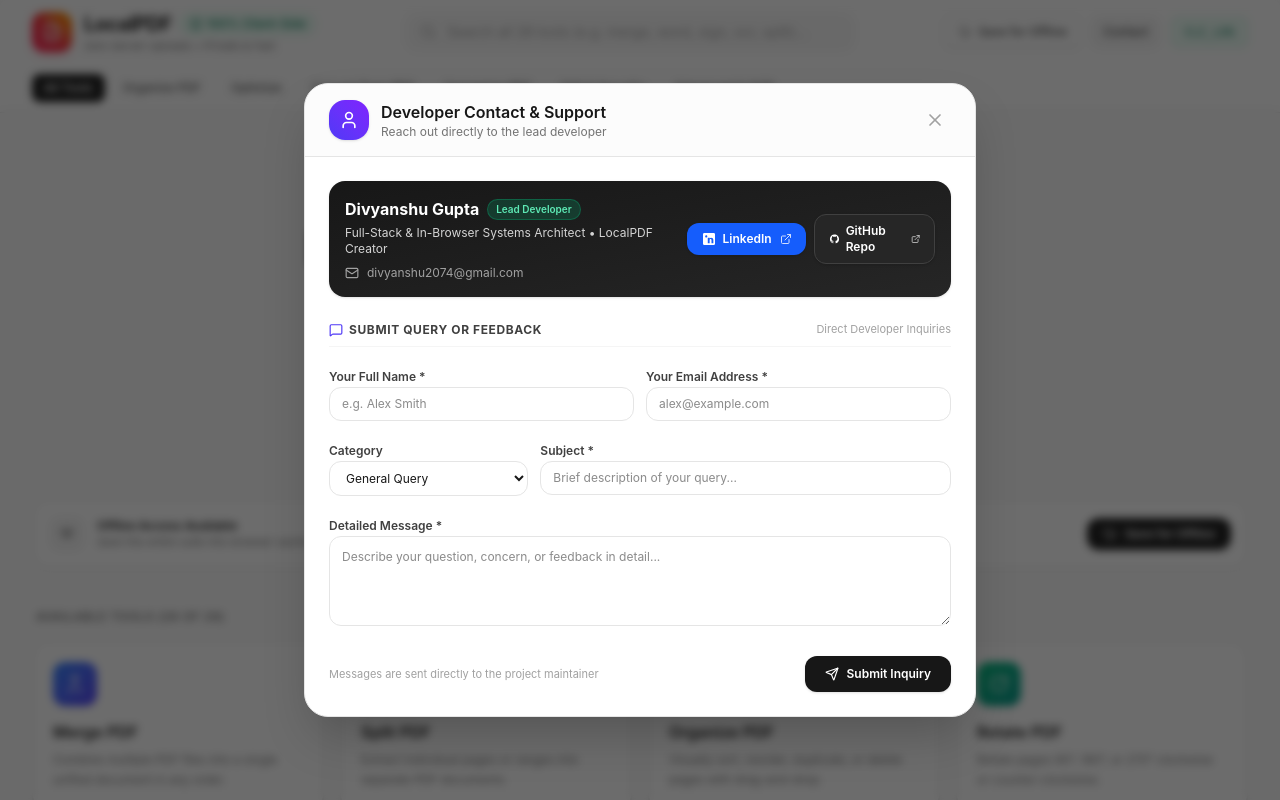
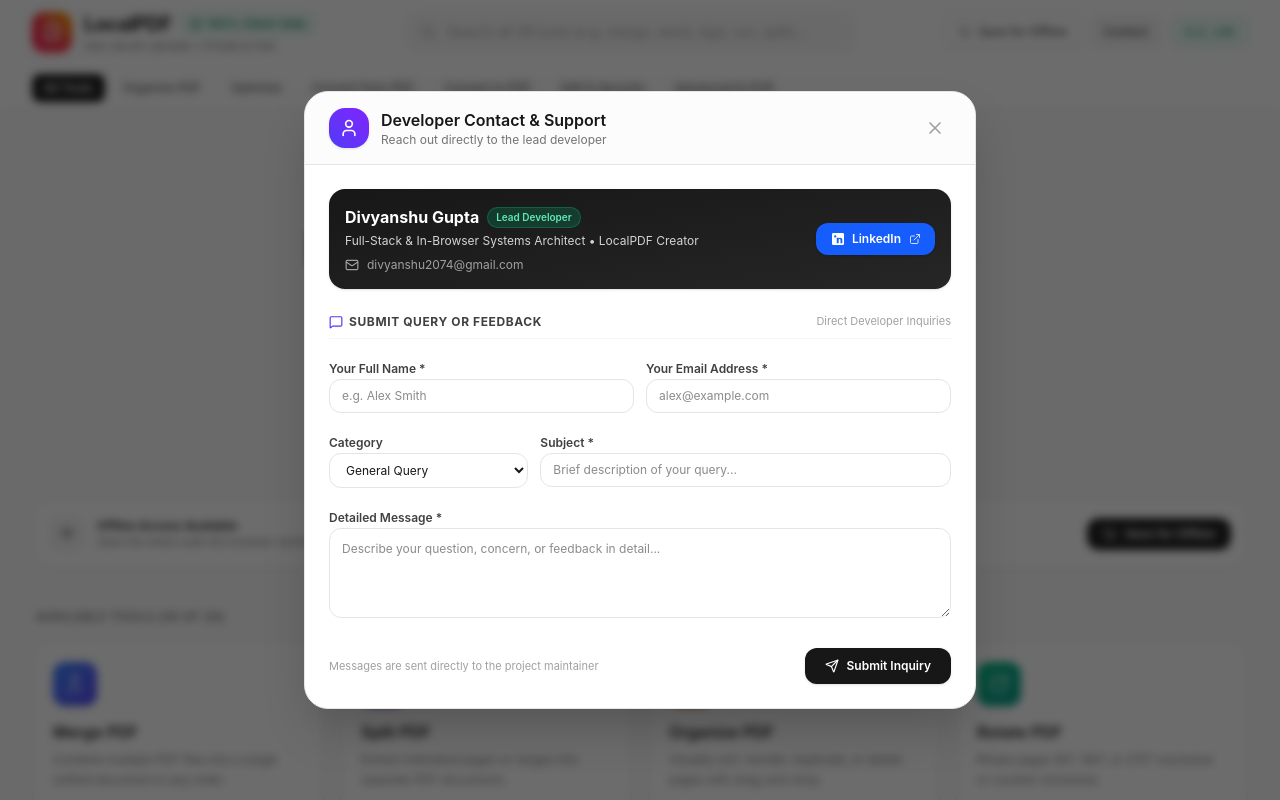
Before and after one commit to divyanshu2074/file-convertors, a React (Vite) app: page / in a window 1280 px wide. Both pictures are taken after a click on the button "Contact". Shown: the top 800 px of the page. Built offline with nearby package versions, Linux system fonts and the light colour scheme.

Commit message:
feat: remove github repository link from public view

```diff
--- a/src/components/ContactModal.tsx
+++ b/src/components/ContactModal.tsx
@@ -15,16 +15,6 @@
 interface ContactModalProps {
   onClose: () => void;
 }
-
-const GitHubIcon = () => (
-  <svg className="w-3.5 h-3.5 fill-current" viewBox="0 0 24 24">
-    <path
-      fillRule="evenodd"
-      clipRule="evenodd"
-      d="M12 2C6.477 2 2 6.484 2 12.017c0 4.425 2.865 8.18 6.839 9.504.5.092.682-.217.682-.483 0-.237-.008-.868-.013-1.703-2.782.605-3.369-1.343-3.369-1.343-.454-1.158-1.11-1.466-1.11-1.466-.908-.62.069-.608.069-.608 1.003.07 1.53 1.032 1.53 1.032.892 1.53 2.341 1.088 2.91.832.092-.647.35-1.088.636-1.338-2.22-.253-4.555-1.113-4.555-4.951 0-1.093.39-1.988 1.029-2.688-.103-.253-.446-1.272.098-2.65 0 0 .84-.27 2.75 1.026A9.564 9.564 0 0112 6.844c.85.004 1.705.115 2.504.337 1.909-1.296 2.747-1.027 2.747-1.027.546 1.379.202 2.398.1 2.651.64.7 1.028 1.595 1.028 2.688 0 3.848-2.339 4.695-4.566 4.943.359.309.678.92.678 1.855 0 1.338-.012 2.419-.012 2.747 0 .268.18.58.688.482A10.019 10.019 0 0022 12.017C22 6.484 17.522 2 12 2z"
-    />
-  </svg>
-);
 
 export const ContactModal: React.FC<ContactModalProps> = ({ onClose }) => {
   const [name, setName] = useState('');
@@ -119,17 +109,6 @@
                   <path d="M19 3a2 2 0 0 1 2 2v14a2 2 0 0 1-2 2H5a2 2 0 0 1-2-2V5a2 2 0 0 1 2-2h14m-.5 15.5v-5.3a3.26 3.26 0 0 0-3.26-3.26c-.85 0-1.84.52-2.28 1.3v-1.11h-2.79v8.37h2.79v-4.93c0-.77.62-1.4 1.39-1.4a1.4 1.4 0 0 1 1.4 1.4v4.93h2.75M6.46 10.9h2.79v8.37H6.46v-8.37M7.86 6.54a1.63 1.63 0 0 0-1.63 1.63c0 .9.73 1.63 1.63 1.63.9 0 1.63-.73 1.63-1.63 0-.9-.73-1.63-1.63-1.63" />
                 </svg>
                 <span>LinkedIn</span>
-                <ExternalLink className="w-3 h-3 ml-0.5 opacity-80" />
-              </a>
-
-              <a
-                href="https://github.com/divyanshu2074/file-convertors"
-                target="_blank"
-                rel="noopener noreferrer"
-                className="inline-flex items-center gap-1.5 px-3.5 py-2 rounded-xl text-xs font-semibold bg-neutral-800 hover:bg-neutral-700 text-white transition-all shadow-sm border border-neutral-700"
-              >
-                <GitHubIcon />
-                <span>GitHub Repo</span>
                 <ExternalLink className="w-3 h-3 ml-0.5 opacity-80" />
               </a>
             </div>
```
